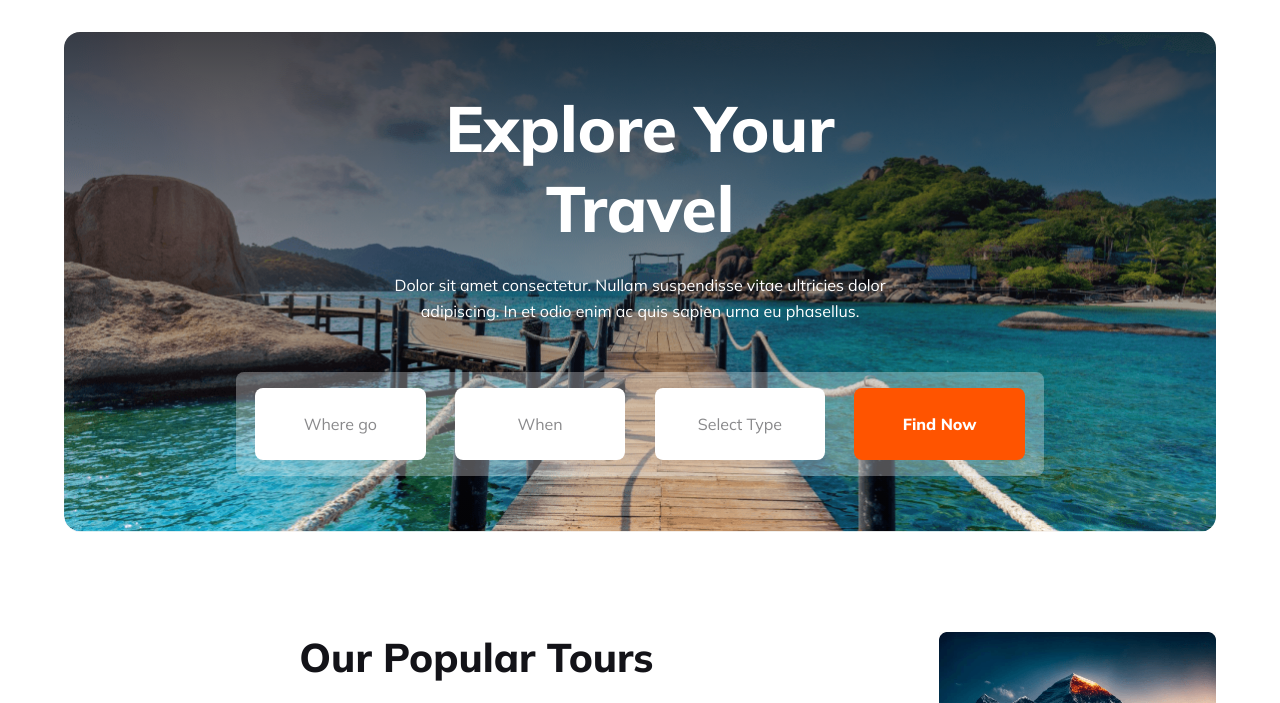
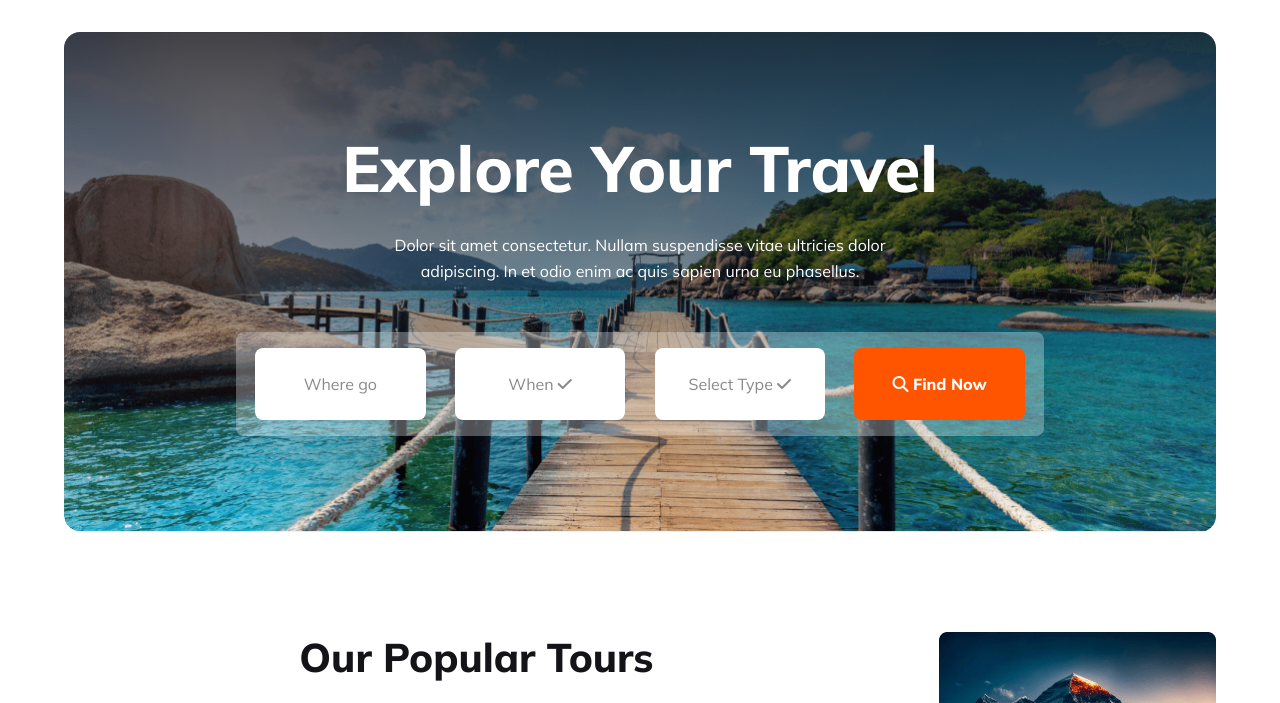
Before and after one commit to rnrabi/hero-travel, a plain HTML site: page index.html in a window 1280 px wide. Shown: the part 78-781 px from the top of the page. Drawn offline with Linux system fonts and the light colour scheme.

Commit message:
finally ok

```diff
--- a/index.html
+++ b/index.html
@@ -46,9 +46,9 @@
                 <div class="list">
                     <ul>
                         <li>Where go</li>
-                        <li>When</li>
-                        <li>Select Type</li>
-                        <li class="find">Find Now</li>
+                        <li>When <i class="fa-solid fa-check"></i></li>
+                        <li>Select Type <i class="fa-solid fa-check"></i></li>
+                        <li class="find"> <i class="fa-solid fa-magnifying-glass"></i> Find Now </li>
                     </ul>
                 </div>
             </div>
@@ -125,12 +125,14 @@
         <div class="hotel-service">
             <div class="hotel-service-1">
                 <img src="" alt="">
+                <i class="fa-solid fa-hotel"></i>
                 <h2>Handpicked Hotels</h2>
                 <p>Amet consectetur. Vulputate commodo felis molestie risus ornare nulla amet et. Libero commodo
                     sagittis dignissim adipiscing quis. Habitant adipiscing risus natoque aliquet. </p>
             </div>
             <div class="hotel-service-2">
                 <img src="" alt="">
+                <i class="fa-solid fa-location-dot"></i>
                 <h2>World Class Service</h2>
                 <p>Amet consectetur. Vulputate commodo felis molestie risus ornare nulla amet et. Libero commodo
                     sagittis dignissim adipiscing quis. Habitant adipiscing risus natoque aliquet. </p>
@@ -139,6 +141,7 @@
 
         <div class="price">
             <img src="" alt="">
+            <i class="fa-solid fa-hand-holding-dollar"></i>
             <h2>Best Price Guarantee</h2>
             <p>Amet consectetur. Vulputate commodo felis molestie risus ornare nulla amet et. Libero commodo sagittis
                 dignissim adipiscing quis. Habitant adipiscing risus natoque aliquet. </p>
--- a/style.css
+++ b/style.css
@@ -88,7 +88,7 @@ header .logo .travel {
     font-family: 'Mulish', sans-serif;
     font-size: 4rem;
     font-weight: 800;
-    width: 51%;
+    width: 64%;
     margin-bottom: 24px;
 }
 
```
